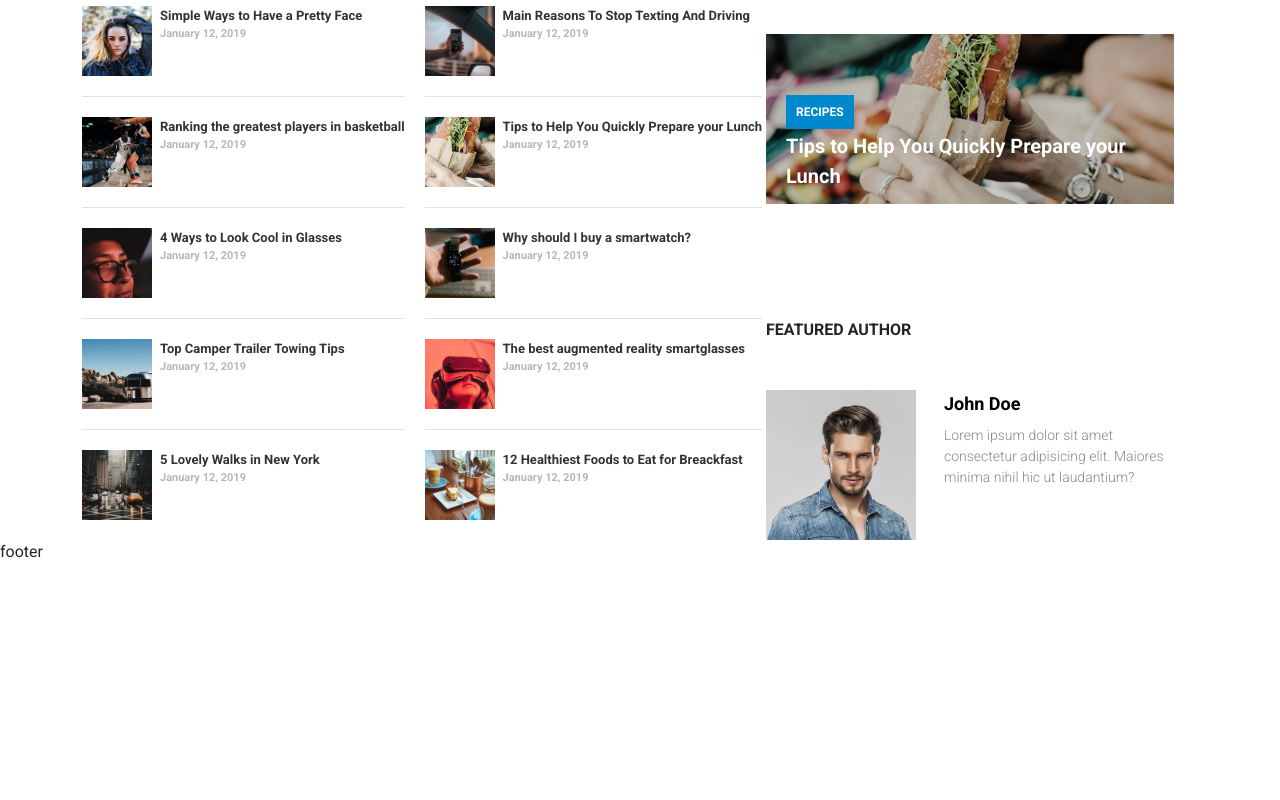
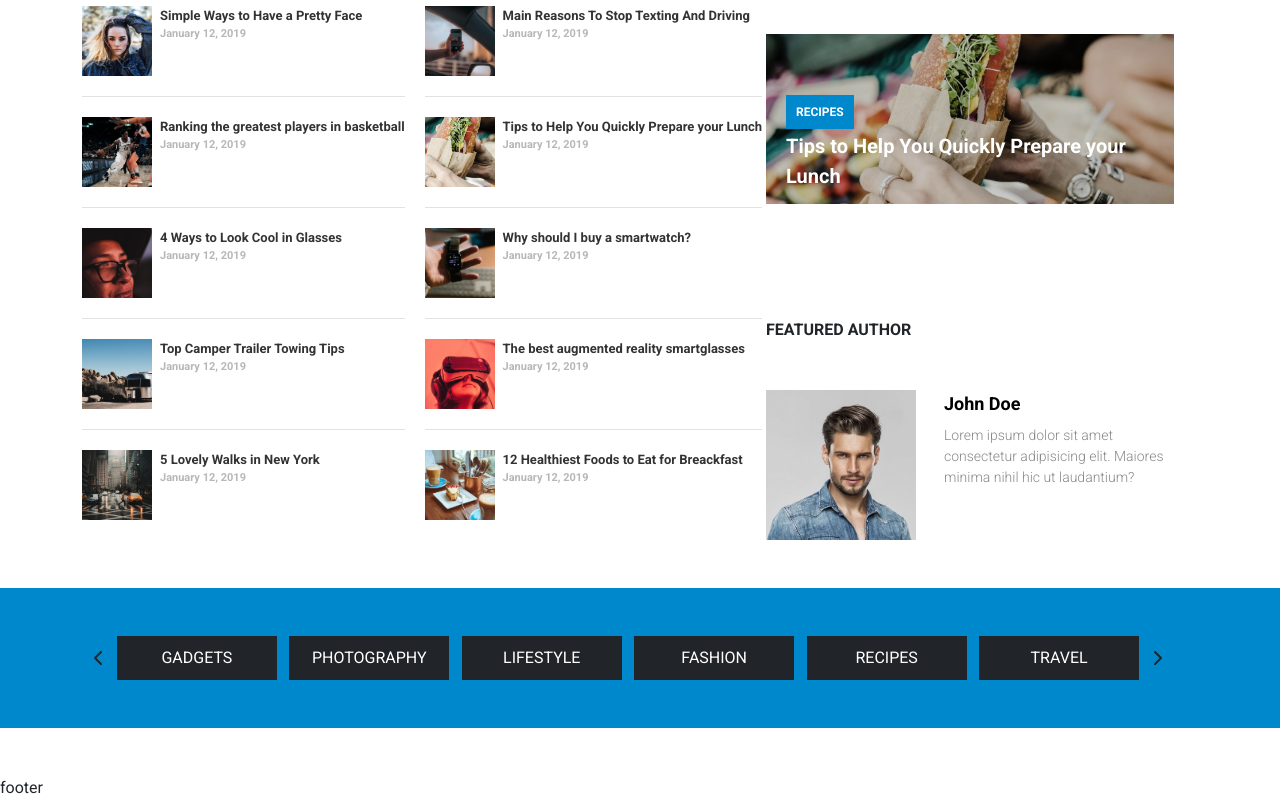
Before and after one commit to davidemontagna/proj-html-vuejs, a Vue app: page / in a window 1280 px wide. Shown: the part 1127-1927 px from the top of the page. Before the commit the page ends 1691 px from the top, so only its background shows below. Built offline with nearby package versions, Linux system fonts and the light colour scheme.

Commit message:
Sezione bottoni aggiunta

```diff
--- a/src/components/Macro/Header.vue
+++ b/src/components/Macro/Header.vue
@@ -37,7 +37,7 @@ export default {
 @import '../../assets/style/global.scss';
 
 .bg-top-header{
-    background-color: #0088cc;
+    background-color: $bg-color-6;
     height: 50px;
     width: 100vw;
 }
@@ -50,6 +50,6 @@ export default {
 
 .dm-bottom-nav{
     padding: 10px;
-    border-top: 1px solid #ededed;
+    border-top: 1px solid $border-color-3;
 }
 </style>
--- a/src/components/Macro/Main.vue
+++ b/src/components/Macro/Main.vue
@@ -16,19 +16,30 @@
                 </div>
             </div>
         </div>
+        <div class="my-5 dm-buttons-row d-flex align-items-center">
+            <div class="container">
+                <div class="row w-100">
+                    <div class="col-12 col-sm-6 w-100">
+                        <buttons />
+                    </div>
+                </div>
+            </div>
+        </div>
 
     </main>
 </template>
 
 <script>
-import LabelsGrid from "../commons/LabelsGrid.vue"
-import AllPosts from "../commons/AllPosts.vue"
+import LabelsGrid from "../commons/LabelsGrid.vue";
+import AllPosts from "../commons/AllPosts.vue";
+import Buttons from "../commons/Buttons.vue";
 
 export default {
     name: 'Main',
     components:{
         LabelsGrid,
-        AllPosts
+        AllPosts,
+        Buttons
     },
 }
 </script>
@@ -40,4 +51,9 @@ export default {
     background-color: $bg-color-2;
     padding: 30px;
 }
+
+.dm-buttons-row{
+    height: 140px;
+    background-color: $bg-color-5;
+}
 </style>
--- /dev/null
+++ b/src/components/commons/Buttons.vue
@@ -0,0 +1,36 @@
+<template>
+    <div class="dm-buttons d-flex justify-content-evenly align-items-center">
+        <i class="fa-solid fa-chevron-left"></i>
+        <Button
+        v-for="(button, index) in buttons"
+        :key="index"
+        :button="button"
+        />
+        <i class="fa-solid fa-chevron-right"></i>
+    </div>
+</template>
+
+<script>
+import Button from "../micro/Button.vue"
+
+export default {
+    name: 'Buttons',
+    components: {
+        Button
+    },
+    data(){
+        return{
+            buttons:['Gadgets', 'Photography', 'Lifestyle', 'Fashion', 'Recipes', 'Travel']
+        }
+    }
+}
+</script>
+
+<style lang="scss">
+@import '../../assets/style/global.scss';
+
+.dm-buttons{
+    height: 100px;
+    width: 100%;
+}
+</style>
--- /dev/null
+++ b/src/components/micro/Button.vue
@@ -0,0 +1,39 @@
+<template>
+
+    <div class="dm-border-btn d-flex justify-content-center">
+        <a class="dm-single-btn text-uppercase" href="#">{{button}}</a>
+    </div>
+
+</template>
+
+<script>
+export default {
+    name: 'Button',
+    props: {
+        button: String
+    }
+}
+</script>
+
+<style lang="scss">
+@import '../../assets/style/global.scss';
+
+.dm-border-btn{
+    width: 160px;
+    background-color: $bg-color-8;
+    padding: 10px;
+
+    &:hover{
+        border: 4px solid $bg-color-6;
+    }
+}
+
+.dm-single-btn{
+    text-decoration: none;
+    color: $font-color-1;
+
+    &:hover{
+        color: $font-color-1;
+    }
+}
+</style>
```
